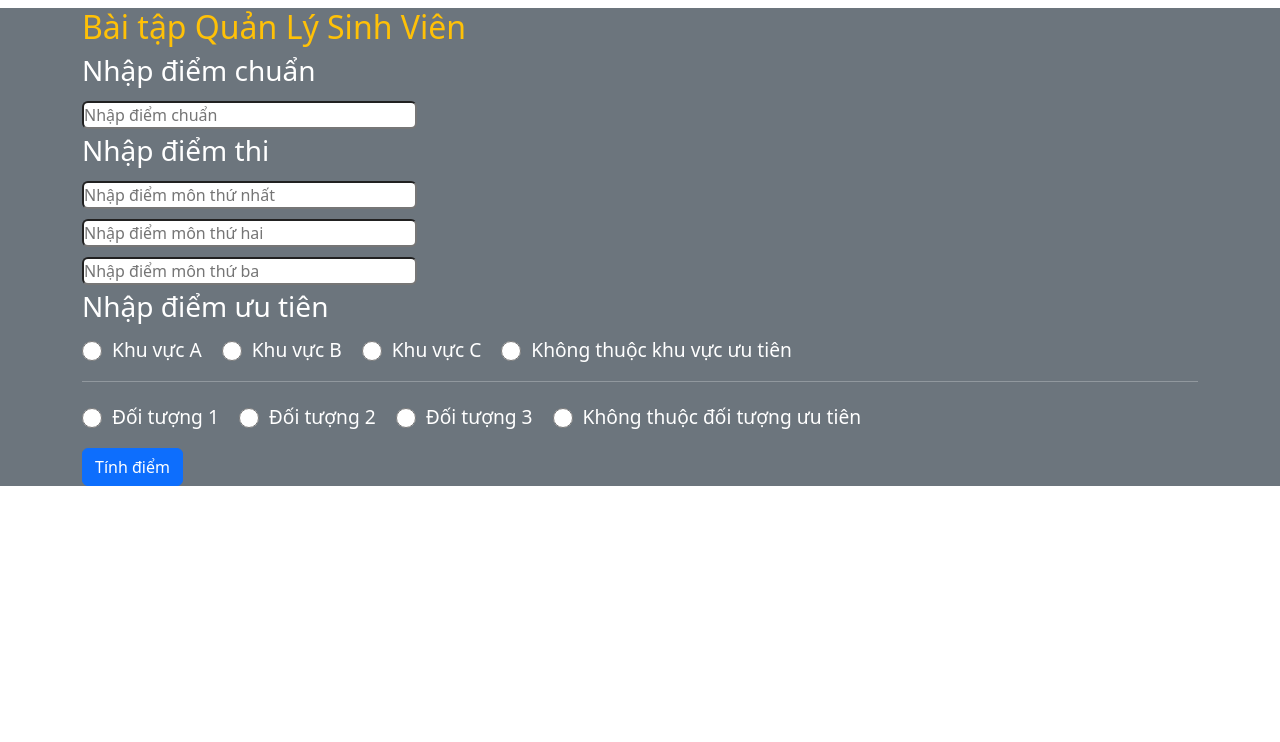
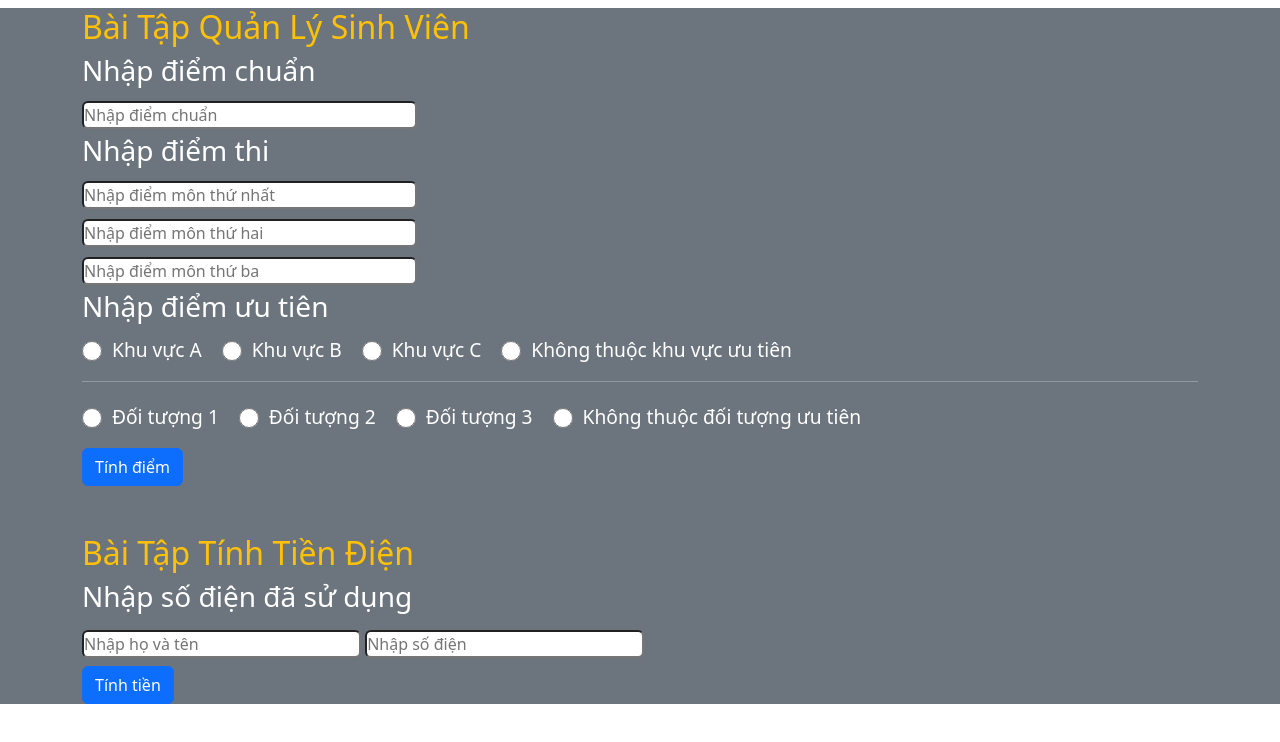
Before and after one commit to mielindev/javascript-exercise, a plain HTML site: page index.html in a window 1280 px wide. Drawn offline with nearby package versions, Linux system fonts and the light colour scheme.

Commit message:
complete the second exercise

```diff
--- a/index.html
+++ b/index.html
@@ -21,8 +21,8 @@
 
   <body>
     <section id="manageStudent" class="bg-secondary text-white">
-      <div class="container my-2">
-        <h2 class="text-warning">Bài tập Quản Lý Sinh Viên</h2>
+      <div class="container">
+        <h2 class="text-warning my-2">Bài Tập Quản Lý Sinh Viên</h2>
         <h3>Nhập điểm chuẩn</h3>
         <input
           class="rounded"
@@ -116,6 +116,29 @@
       </div>
       <div class="manageresult container"></div>
     </section>
+    <section id="electricFee" class="bg-secondary text-white">
+      <div class="container">
+        <h2 class="text-warning pt-5">Bài Tập Tính Tiền Điện</h2>
+        <h3>Nhập số điện đã sử dụng</h3>
+        <input
+          type="text"
+          class="w-25 my-2 rounded"
+          id="hoTen"
+          placeholder="Nhập họ và tên"
+        />
+        <input
+          type="text"
+          class="w-25 my-2 rounded"
+          id="soDien"
+          placeholder="Nhập số điện"
+        />
+        <br />
+        <button class="btn btn-primary rounded" onclick="tinhTienDien()">
+          Tính tiền
+        </button>
+      </div>
+      <div class="electricresult container"></div>
+    </section>
     <!-- Bootstrap JavaScript Libraries -->
     <script
       src="https://cdn.jsdelivr.net/npm/@popperjs/core@2.11.8/dist/umd/popper.min.js"
--- a/index.js
+++ b/index.js
@@ -55,3 +55,23 @@ function tinhDiem() {
     ).innerHTML = `Bạn đã rớt với số điểm ${tongDiem}`;
   }
 }
+function tinhTienDien() {
+  var soDien = document.querySelector("#soDien").value * 1;
+  var hoTen = document.querySelector("#hoTen").value;
+  var tongTien = null;
+  if (soDien <= 50) {
+    tongTien = soDien * 500;
+  } else if (soDien <= 100) {
+    tongTien = 50 * 500 + (soDien - 50) * 650;
+  } else if (soDien <= 200) {
+    tongTien = 50 * 500 + 50 * 650 + (soDien - 100) * 850;
+  } else if (soDien <= 350) {
+    tongTien = 50 * 500 + 50 * 650 + 100 * 850 + (soDien - 200) * 1100;
+  } else if (soDien > 350) {
+    tongTien =
+      50 * 500 + 50 * 650 + 100 * 850 + 150 * 1100 + (soDien - 350) * 1300;
+  }
+  document.querySelector(
+    ".electricresult"
+  ).innerHTML = `Tên: ${hoTen} - Tiền tiện: ${tongTien.toLocaleString()} VNĐ`;
+}
```
